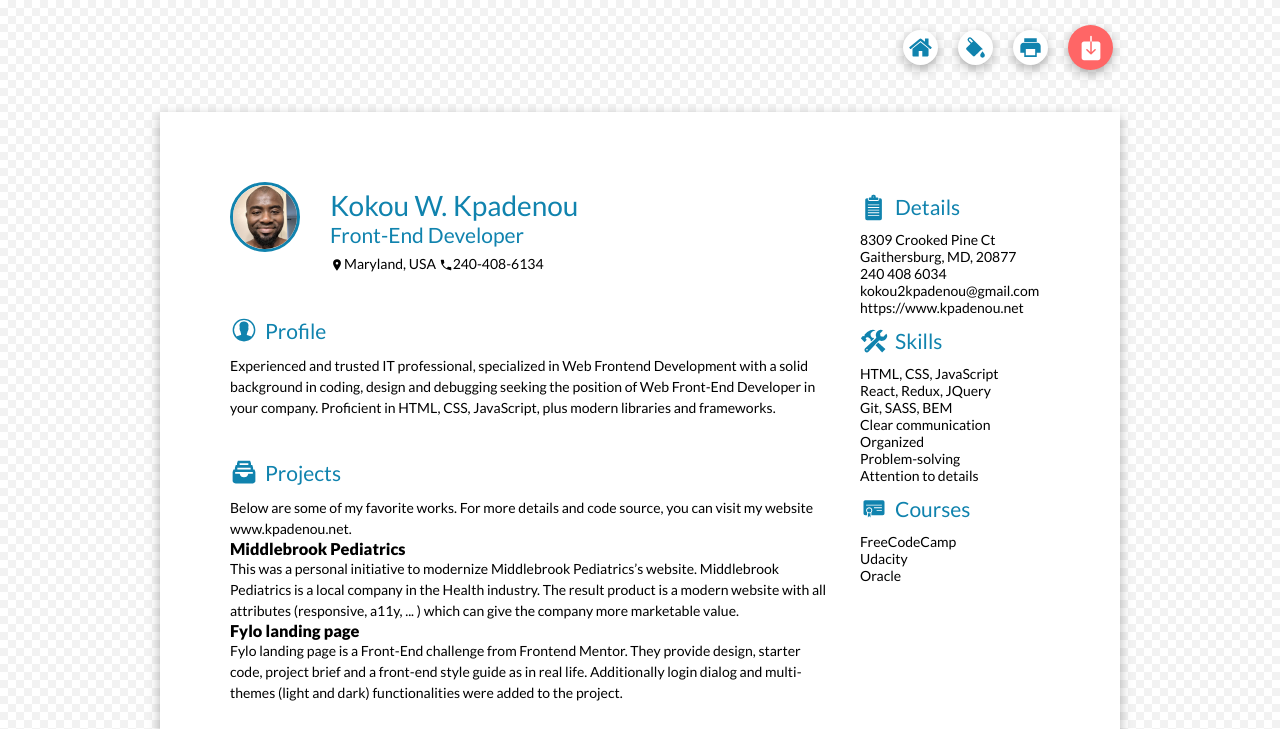
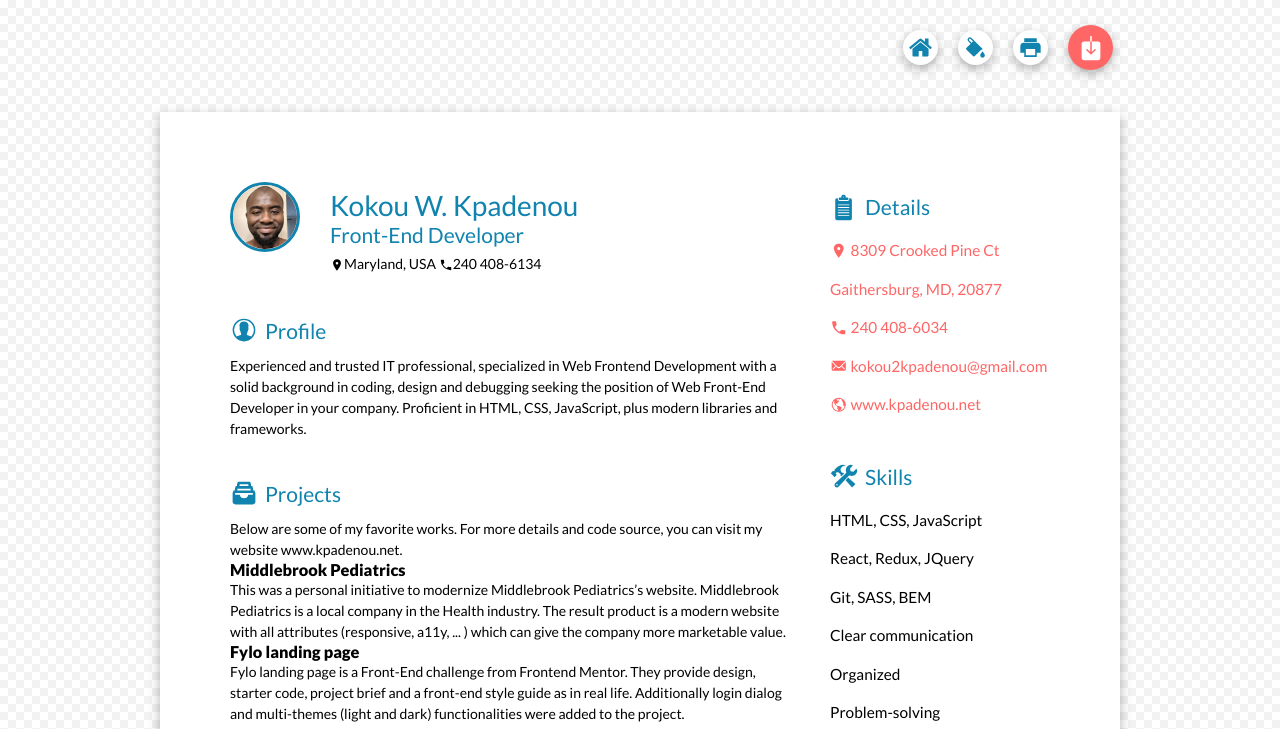
Before and after one commit to kokou2kpadenou/personal-portfolio, a website: page resume.html in a window 1280 px wide. Shown: the top 729 px of the page. Drawn offline with Linux system fonts and the light colour scheme.

Commit message:
side formated

```diff
--- a/resume.html
+++ b/resume.html
@@ -59,7 +59,7 @@
               </svg>Maryland, USA
               <svg class="symbol">
                 <use xlink:href="#icon-telephone" href="#icon-telephone"></use>
-              </svg>240-408-6134
+              </svg>240 408-6134
           </p>
         </section>
         <div class="page__section side">
@@ -78,14 +78,46 @@
                 </svg>
               </label>
             </div>
-            <div class="title-bar__content">
-              <p>8309 Crooked Pine Ct</p>
-              <p>Gaithersburg, MD, 20877</p>
-              <p>240 408 6034</p>
-              <p>kokou2kpadenou@gmail.com</p>
-              <p>https://www.kpadenou.net</p>
+            <adress class="title-bar__content">
+              <p class="text-mediun">
+                <a class="link" href="http://maps.google.com/?q=8309 Crooked Pine Ct, Gaithersburg, MD, 20877">
+                  <svg class="symbol symbol--m">
+                    <use xlink:href="#icon-location" href="#icon-location"></use>
+                  </svg>
+                  8309 Crooked Pine Ct <br> Gaithersburg, MD, 20877
+                </a>
+              </p>
+              <!-- <p class="text-mediun">
+                <a class="link" href="http://maps.google.com/?q=8309 Crooked Pine Ct, Gaithersburg, MD, 20877">
+                  Gaithersburg, MD, 20877
+                </a>
+              </p> -->
+              <p class="text-mediun">
+                <a class="link" href="tel:2404086034">
+                  <svg class="symbol symbol--m">
+                    <use xlink:href="#icon-telephone" href="#icon-telephone"></use>
+                  </svg>
+                  240 408-6034
+                </a>
+              </p>
+              <p class="text-mediun">
+                <a class="link" href="mailto:kokou2kpadenou@gmail.com">
+                  <svg class="symbol symbol--m">
+                    <use xlink:href="#icon-email" href="#icon-email"></use>
+                  </svg>
+                  kokou2kpadenou@gmail.com
+                </a>
+              </p>
+              <p class="text-mediun">
+                <a class="link" href="https://www.kpadenou.net">
+                  <svg class="symbol symbol--m">
+                    <use xlink:href="#icon-internet" href="#icon-internet"></use>
+                  </svg>
+                  www.kpadenou.net
+                </a>
+              </p>
 
-            </div>
+            </adress>
           </section>
           <section class="side__part">
             <input class="title-bar__checkbox" type="checkbox" id="side-skills">
@@ -103,13 +135,13 @@
               </label>
             </div>
             <div class="title-bar__content">
-              <p>HTML, CSS, JavaScript</p>
-              <p>React, Redux, JQuery</p>
-              <p>Git, SASS, BEM</p>
-              <p>Clear communication</p>
-              <p>Organized</p>
-              <p>Problem-solving</p>
-              <p>Attention to details</p>
+              <p class="text-mediun">HTML, CSS, JavaScript</p>
+              <p class="text-mediun">React, Redux, JQuery</p>
+              <p class="text-mediun">Git, SASS, BEM</p>
+              <p class="text-mediun">Clear communication</p>
+              <p class="text-mediun">Organized</p>
+              <p class="text-mediun">Problem-solving</p>
+              <p class="text-mediun">Attention to details</p>
 
             </div>
           </section>
@@ -129,9 +161,9 @@
               </label>
             </div>
             <div class="title-bar__content">
-              <p>FreeCodeCamp</p>
-              <p>Udacity</p>
-              <p>Oracle</p>
+              <p class="text-mediun">FreeCodeCamp</p>
+              <p class="text-mediun">Udacity</p>
+              <p class="text-mediun">Oracle</p>
 
             </div>
           </section>
@@ -341,6 +373,9 @@
         <!-- <symbol id="icon-" viewBox="0 0 32 32">
 
         </symbol> -->
+        <symbol id="icon-internet" viewBox="0 0 512 512">
+          <path d="M256 48a208 208 0 1 0 0 416 208 208 0 0 0 0-416zm-21.5 385a177 177 0 0 1-104.6-51 177.1 177.1 0 0 1-52.2-126 177 177 0 0 1 42.6-115.7c.7 8.6 2.5 17.7 2 24.2-1.6 23.8-4 38.7 10 58.8 5.4 7.8 6.7 19 9.4 28 2.6 9 12.9 13.6 20 19 14.3 11 28 23.8 43.3 33.5 10 6.4 16.3 9.6 13.4 21.8-2.4 9.9-3 16-8.1 24.8-1.6 2.6 5.8 19.9 8.3 22.4 7.5 7.5 15 14.3 23.1 21 12.7 10.6-1.2 24.2-7.2 39.2zM382 382a177 177 0 0 1-92.6 49.1 74 74 0 0 1 22-29.3c7-5.5 15.9-16 19.6-24.4 3.7-8.3 8.6-15.5 13.6-23.2 7-10.9-17.4-27.3-25.4-30.8-17.8-7.7-31.3-18.2-47.1-29.3-11.3-8-34.3 4.1-47-1.5-17.5-7.6-32-20.9-47.1-32.3-15.7-11.8-15-25.6-15-43 12.3.5 29.8-3.4 38 6.5 2.5 3.1 11.4 17 17.3 12 4.8-4-3.6-20.2-5.2-24-5-11.7 11.4-16.3 19.8-24.2 11-10.4 34.5-26.6 32.6-34S242 125 229.3 128.3c-1.9.4-18.7 18-21.9 20.8l.3-17.2c0-3.7-6.8-7.4-6.5-9.7.8-6 17.3-16.7 21.4-21.4-2.9-1.8-12.7-10.2-15.7-9-7.1 3-15.2 5.1-22.4 8.1 0-2.5-.3-4.8-.7-7.1a176.6 176.6 0 0 1 45.3-13.2l14.1 5.7 10 11.8 9.9 10.2 8.7 2.8 13.8-13L282 88v-8.3c27.3 4 53 14.1 75.5 29.8l-13.4 1.6c-2.1-1.2-4.8-1.8-7-2.6 6.5 14 13.3 27.8 20.3 41.7 7.4 14.8 23.8 30.7 26.6 46.3 3.4 18.4 1 35.1 3 56.8 1.7 20.9 23.5 44.6 23.5 44.6s10 3.4 18.3 2.2c-7.7 30.8-23.7 59-46.7 82z"/>
+        </symbol>
         <symbol id="icon-contract" viewBox="0 0 512 512">
           <path d="M256 217.9L383 345a23.9 23.9 0 0 0 33.9 0 24.1 24.1 0 0 0 0-34L273 167a24 24 0 0 0-33.1-.7L95 310.9a24 24 0 0 0 33.9 34l127.1-127z"/>
         </symbol>
@@ -381,9 +416,9 @@
         <symbol id="icon-certificate" viewBox="0 0 32 32">
           <path d="M13 20c.6-.7 1-1.5 1-2.5a3.5 3.5 0 1 0-6 2.4V23H6a2 2 0 0 1-2-2V8c0-1.1.9-2 2-2h20a2 2 0 0 1 2 2v13a2 2 0 0 1-2 2H13v-3zm-4 .7v4.9l1.5-1.5 1.5 1.5v-5a3.5 3.5 0 0 1-3 0zM7 11v1h18v-1H7zm9 3v1h9v-1h-9zm3 3v1h6v-1h-6zm-8.5 3a2.5 2.5 0 1 0 0-5 2.5 2.5 0 0 0 0 5z"/>
         </symbol>
-        <symbol id="icon-email" viewBox="0 0 32 32">
-          <path d="M4.2 9.3L14.8 15c.4.2.7.2 1.3.2.5 0 .9 0 1.2-.2a1129 1129 0 0 1 11.4-6.4c.2-.5 0-.7-.7-.7H4.1c-.7 0-.9.2-.7.7.1.2.5.5.8.6z"/>
-          <path d="M28.5 9.6c-.5.2-5.1 3.5-8.2 5.5l5.2 5.8v.3h-.3L19 15.8 17.3 17l-1.2.3c-.4 0-.8 0-1.3-.3L13 16 6.9 21l-.3.1V21l5.2-5.8c-3-2-7.7-5.3-8.2-5.5-.6-.3-.6 0-.6.3v12.8c0 .6.9 1.3 1.5 1.3h23.2c.6 0 1.3-.7 1.3-1.3V9.9c0-.3 0-.6-.5-.3z"/>
+        <symbol id="icon-email" viewBox="0 0 512 512">
+          <path d="M460.6 147.3L353 256.9a2 2 0 0 0 0 2.8l75.3 80.2a13 13 0 0 1-9.2 22.2c-3.3 0-6.7-1.3-9.2-3.8l-75-79.9a2 2 0 0 0-2.9 0L313.7 297a80.5 80.5 0 0 1-116-.7l-17.6-17.9a2 2 0 0 0-2.9 0l-75 79.9a13.1 13.1 0 0 1-18.4 0 13 13 0 0 1 0-18.4l75.3-80.2c.7-.8.7-2 0-2.8L51.4 147.3a2 2 0 0 0-3.4 1.4V368a32 32 0 0 0 32 32h352a32 32 0 0 0 32-32V148.7c0-1.8-2.2-2.6-3.4-1.4z"/>
+          <path d="M256 295.1c14.8 0 28.7-5.8 39.1-16.4L452 119c-5.5-4.4-12.3-7-19.8-7H79.9c-7.5 0-14.4 2.6-19.8 7L217 278.7a54.4 54.4 0 0 0 39 16.4z"/>
         </symbol>
         <symbol id="icon-telephone" viewBox="0 0 512 512">
           <path d="M426.7 330.7a250.4 250.4 0 0 1-75.8-11.8c-7.4-2.1-16-1-21.3 5.4l-47 46.9c-60.7-31-109.8-80-140.7-140.8l46.9-47c5.3-5.3 7.5-13.8 5.3-21.3a232 232 0 0 1-12.8-76.8c0-11.7-9.6-21.3-21.3-21.3H85.3A21.4 21.4 0 0 0 64 85.3 362.4 362.4 0 0 0 426.7 448c11.7 0 21.3-9.6 21.3-21.3V352c0-11.7-9.6-21.3-21.3-21.3z"/>
--- a/sass/base/_typography_resume.scss
+++ b/sass/base/_typography_resume.scss
@@ -42,3 +42,8 @@ body {
 .text {
   line-height: 1.5;
 }
+
+.text-mediun {
+  font-size: 2.2rem;
+  line-height: 2.5;
+}
--- a/sass/components/_link.scss
+++ b/sass/components/_link.scss
@@ -1,12 +1,12 @@
 .link {
   &:link,
   &:visited {
-    color: var(--color-title);
+    color: #f66;
     text-decoration: none;
   }
   &:hover,
   &:active {
-    color: #f66;
+    color: var(--color-title);
     // color: var(--color-hover);
   }
 }
--- a/sass/components/_symbol.scss
+++ b/sass/components/_symbol.scss
@@ -3,4 +3,8 @@
   height: 2rem;
   vertical-align: text-bottom;
   fill: currentcolor;
+  &--m {
+    width: 2.5rem;
+    height: 2.5rem;
+  }
 }
--- a/sass/layouts/_resume_page.scss
+++ b/sass/layouts/_resume_page.scss
@@ -14,7 +14,7 @@
 
     @include responsive(tablet-land){
       display: grid;
-      grid-template-columns: 1fr 190px;
+      grid-template-columns: 1fr 220px;
       grid-gap: 30px;
       padding: 10rem;
     };
--- a/sass/pages/resume/sections/_side.scss
+++ b/sass/pages/resume/sections/_side.scss
@@ -6,6 +6,12 @@
     grid-row: 1 / 7 ;
   };
 
+  &__part {
+    &:not(:first-of-type) {
+      margin-top: 4rem;
+    }
+  }
+
   &--alt {
     @include responsive(tablet-land){
       display: none;
--- a/sass/resume.scss
+++ b/sass/resume.scss
@@ -8,6 +8,7 @@
 
 
 @import "components/buttons";
+@import "components/link";
 @import "components/photo";
 @import "components/symbol";
 
```
Also changed, not shown: css/resume.css, css/styles.css.
